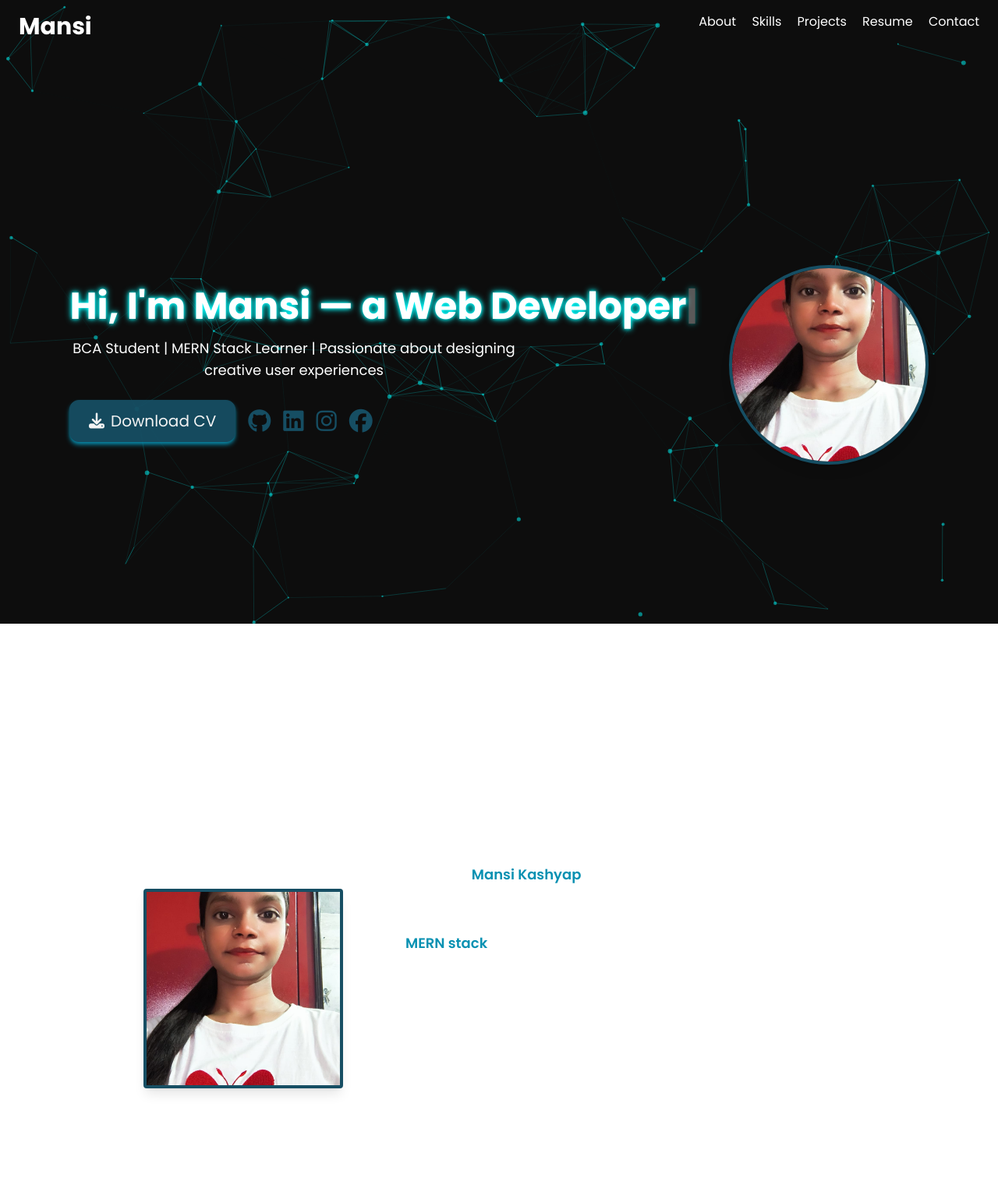
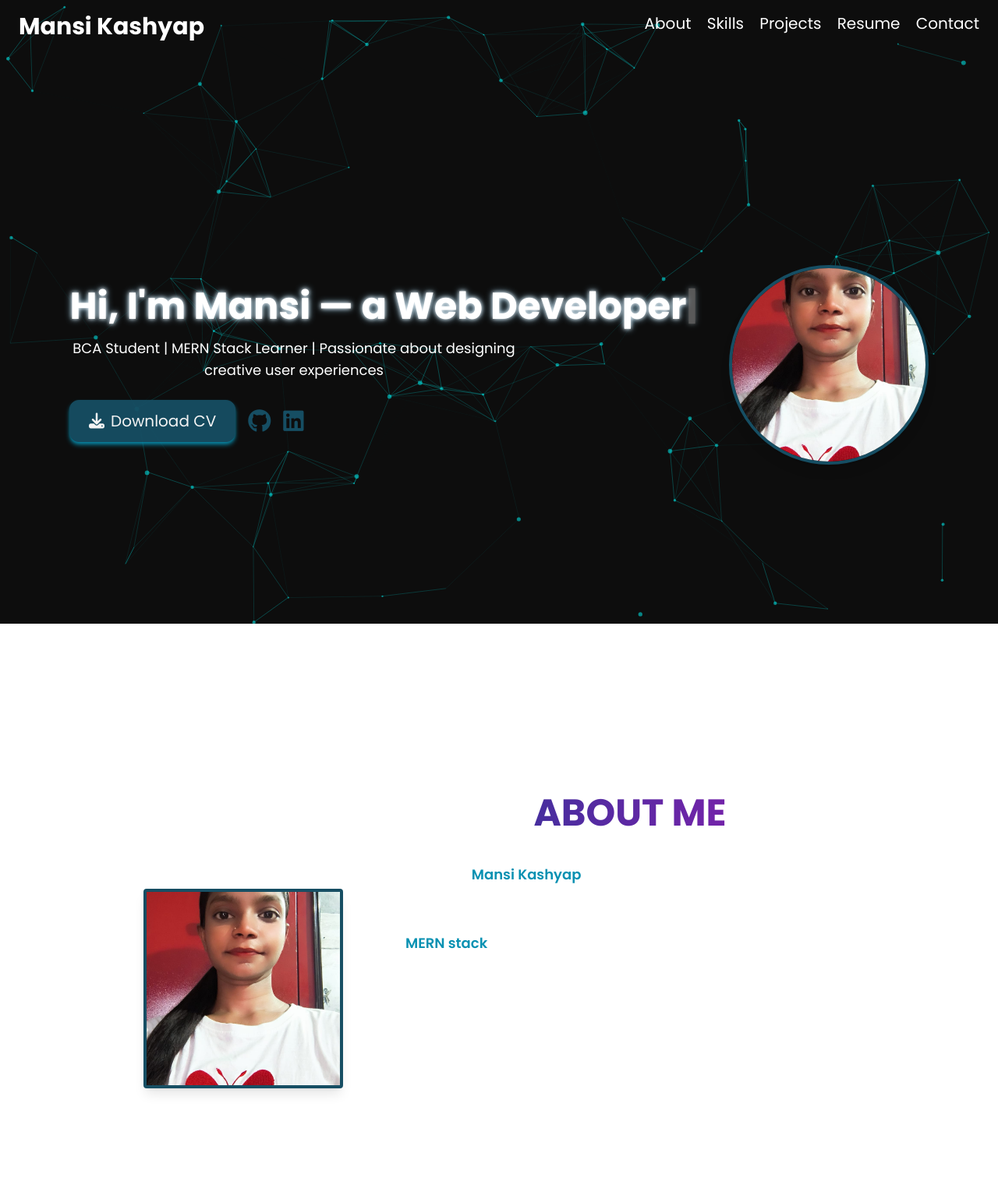
Before and after one commit to mansi240504/portfolio, a plain HTML site: page index.html in a window 1280 px wide. Shown: the top 1520 px of the page at 78% size. Drawn offline with nearby package versions, Linux system fonts and the light colour scheme.

Commit message:
more features

```diff
--- a/index.html
+++ b/index.html
@@ -40,7 +40,7 @@
     }
 
     .glow-text {
-      text-shadow: 0 0 5px #00ffff, 0 0 10px #00ffff;
+      text-shadow: 0 0 5px #edf0f3, 0 0 10px #90c2dc;
     }
 
     .typing::after {
@@ -58,10 +58,7 @@
       }
     }
 
-    .menu-icon {
-      font-size: 4rem;
-      display: none;
-    }
+
 
     /* particles background */
     body {
@@ -83,6 +80,22 @@
       background-color: #0d0d0d;
       /* do NOT set pointer-events:none here because we want particle interactivity on window */
     }
+    .gradient-text {
+        font-size: 3rem;
+        font-weight: bold;
+        background: linear-gradient(270deg, #ff00cc, #333399, #00ffcc, #6e0e94);
+        background-size: 600% 600%;
+        -webkit-background-clip: text;
+        -webkit-text-fill-color: transparent;
+        animation: gradient-shift 5s ease infinite;
+        text-transform: uppercase;
+    }
+     @keyframes gradient-shift {
+        0% { background-position: 0% 50%; }
+        50% { background-position: 100% 50%; }
+        100% { background-position: 0% 50%; }
+    }
+
   </style>
 </head>
 
@@ -90,14 +103,14 @@
   <!-- Particle Background -->
   <div id="particles-js"></div>
 
-  <header class="flex justify-between px-6 py-4">
-    <h1 class="text-3xl  font-bold"> Mansi</h1>
+  <header class="flex justify-between px-6 py-4 ">
+    <h1 class="text-3xl  font-bold"> Mansi Kashyap </h1>
     <nav class="space-x-4">
-      <a href="#about" class="hover:text-cyan-400 transition duration-300">About</a>
-      <a href="#skills" class="hover:text-cyan-400 transition duration-300">Skills</a>
-      <a href="#projects" class="hover:text-cyan-400 transition duration-300">Projects</a>
-      <a href="#resume" class="hover:text-cyan-400 transition duration-300">Resume</a>
-      <a href="#contact" class="hover:text-cyan-400 transition duration-300">Contact</a>
+      <a href="#about" class="hover:text-cyan-400 transition duration-300 text-xl">About</a>
+      <a href="#skills" class="hover:text-cyan-400 transition duration-300 text-xl">Skills</a>
+      <a href="#projects" class="hover:text-cyan-400 transition duration-300 text-xl">Projects</a>
+      <a href="Mansi-cv.pdf" class="hover:text-cyan-400 transition duration-300 text-xl">Resume</a>
+      <a href="#contact" class="hover:text-cyan-400 transition duration-300 text-xl">Contact</a>
     </nav>
   </header>
 
@@ -110,7 +123,7 @@
     <div data-aos="fade-right"
      data-aos-offset="300"
      data-aos-easing="ease-in-sine" data-aos-duration="1000">
-      <h1 class="text-4xl md:text-5xl font-bold mb-4 glow-text typing" id="typed">Hi, I'm Mansi — a Web Developer</h1>
+      <h1 class="text-4xl md:text-5xl font-bold mb-4 glow-text typing text-white" id="typed">Hi, I'm Mansi — a Web Developer</h1>
       <p class="text-lg max-w-xl">BCA Student | MERN Stack Learner | Passionate about designing creative user experiences</p>
 
       <!-- Button and Icons -->
@@ -122,10 +135,10 @@
         </a>
 
         <div class="flex space-x-4">
-          <a href="#"><i class="fa-brands fa-github text-cyan-900 hover:text-cyan-400 text-3xl transition duration-300 ease-in-out"></i></a>
-          <a href="#"><i class="fa-brands fa-linkedin text-cyan-900 hover:text-cyan-400 text-3xl transition duration-300 ease-in-out"></i></a>
-          <a href="#"><i class="fa-brands fa-instagram text-cyan-900 hover:text-cyan-400 text-3xl transition duration-300 ease-in-out"></i></a>
-          <a href="#"><i class="fa-brands fa-facebook text-cyan-900 hover:text-cyan-400 text-3xl transition duration-300 ease-in-out"></i></a>
+          <a href="https://github.com/mansi240504"><i class="fa-brands fa-github text-cyan-900 hover:text-cyan-400 text-3xl transition duration-300 ease-in-out"></i></a>
+          <a href="https://www.linkedin.com/in/mansi-kashyap-a258b42b8/"><i class="fa-brands fa-linkedin text-cyan-900 hover:text-cyan-400 text-3xl transition duration-300 ease-in-out"></i></a>
+          <!-- <a href="#"><i class="fa-brands fa-instagram text-cyan-900 hover:text-cyan-400 text-3xl transition duration-300 ease-in-out"></i></a>
+          <a href="#"><i class="fa-brands fa-facebook text-cyan-900 hover:text-cyan-400 text-3xl transition duration-300 ease-in-out"></i></a> -->
         </div>
       </div>
     </div>
@@ -148,7 +161,7 @@
 
     <!-- Text Section -->
     <div class="max-w-xl text-left" >
-      <h2 class="text-3xl md:text-5xl dark:text-white font-bold mb-10 text-center" data-aos="fade-up">ABOUT ME</h2>
+      <h2 class="text-3xl md:text-5xl dark:text-white font-bold mb-10 text-center gradient-text" data-aos="fade-up">ABOUT ME</h2>
       <p class="text-lg leading-relaxed" data-aos="fade-left" data-aos-duration="1000">
         Hello! I'm <span class="text-cyan-600 font-semibold">Mansi Kashyap</span>, a passionate web developer currently pursuing my Bachelor's in Computer Applications. I specialize in building responsive and visually engaging websites using the <span
           class="font-semibold text-cyan-600">MERN stack</span>.
@@ -161,10 +174,10 @@
   </section>
 
   <!-- Skills Section -->
-  <div class="h-screen flex justify-center items-center " data-aos="fade-up">
+  <div class="h-screen flex justify-center items-center " data-aos="fade-up" id="skills">
     <div class="max-w-xl mx-auto w-full" >
 
-      <h4 class="text-3xl md:text-5xl dark:text-white font-bold mb-10">SKILLS</h4>
+      <h4 class="text-3xl md:text-5xl dark:text-white font-bold mb-10 gradient-text" >SKILLS</h4>
 
       <div class="mb-7" data-aos="flip-left" data-aos-duration="3000">
         <div class="flex justify-between py-1">
@@ -223,12 +236,12 @@
 
   <!-- Projects Section -->
   <section class="py-20 px-6 g-gray-50  text-gray-800 dark:text-white" id="projects" data-aos="fade-up">
-    <h4 class="text-3xl md:text-5xl dark:text-white font-bold mb-10 text-center">PROJECTS</h4>
+    <h4 class="text-3xl md:text-5xl dark:text-white font-bold mb-10 text-center gradient-text">PROJECTS</h4>
     <div class="grid md:grid-cols-2 gap-6">
       <div class="p-6 border border-cyan-600 rounded hover:bg-gray-700 transition bg-gray-800" data-aos="fade-down"
      data-aos-easing="linear"
      data-aos-duration="1500">
-        <h3 class="text-xl font-semibold mb-2">Portfolio Website</h3>
+        <a href="https://mansi240504.github.io/portfolio/#about" class="text-xl font-semibold mb-2">Portfolio Website</a>
         <p>A sleek and animated personal portfolio built with Tailwind CSS.</p>
       </div>
       <div class="p-6 border border-cyan-600 rounded hover:bg-gray-700 transition bg-gray-800" data-aos="fade-up"
@@ -242,7 +255,7 @@
   <!-- Contact Section -->
   <section id="contact" class="py-16 px-6 " data-aos="fade-up" >
     <div class="max-w-3xl mx-auto text-center">
-      <h2 class="text-3xl md:text-5xl dark:text-white font-bold mb-10 text-center">CONTACT ME</h2>
+      <h2 class="text-3xl md:text-5xl dark:text-white font-bold mb-10 text-center gradient-text">CONTACT ME</h2>
       <p class="mb-12 text-lg">Have a question, project, or just want to say hi? Feel free to drop a message below!</p>
 
       <form action="https://formspree.io/f/yourformID" method="POST" class="grid gap-6 border p-8 rounded-xl border-cyan-900 " data-aos="fade-right"
```
